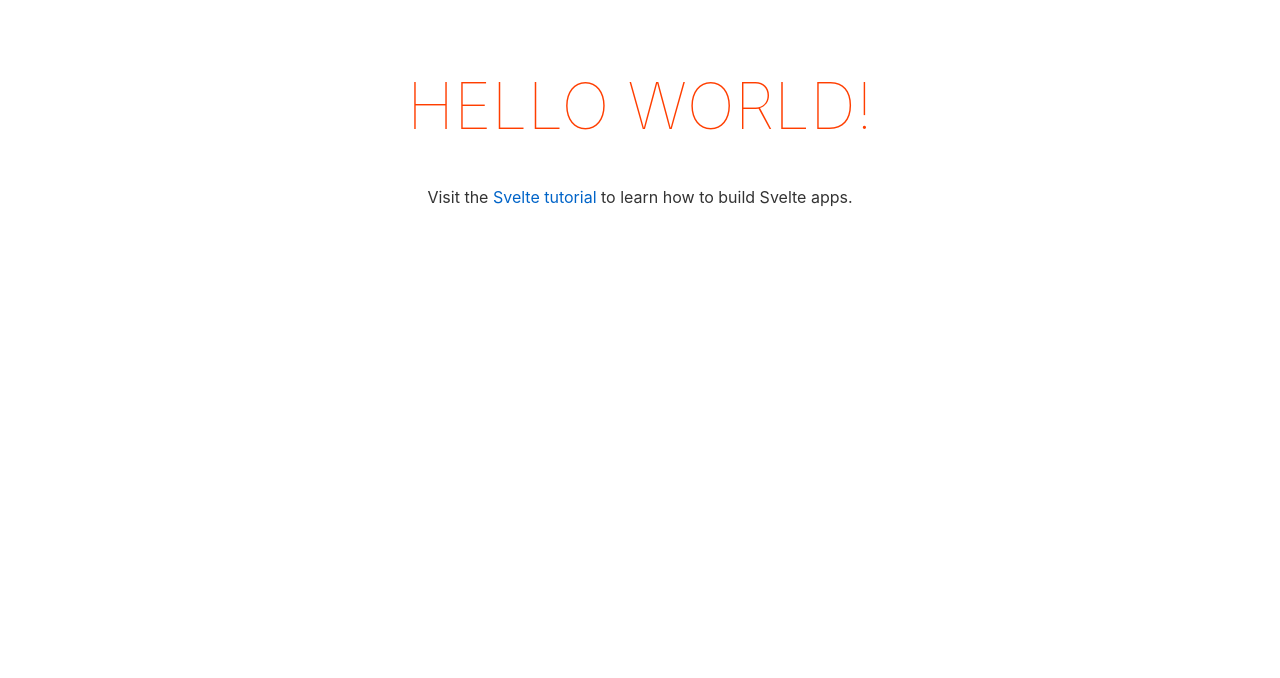
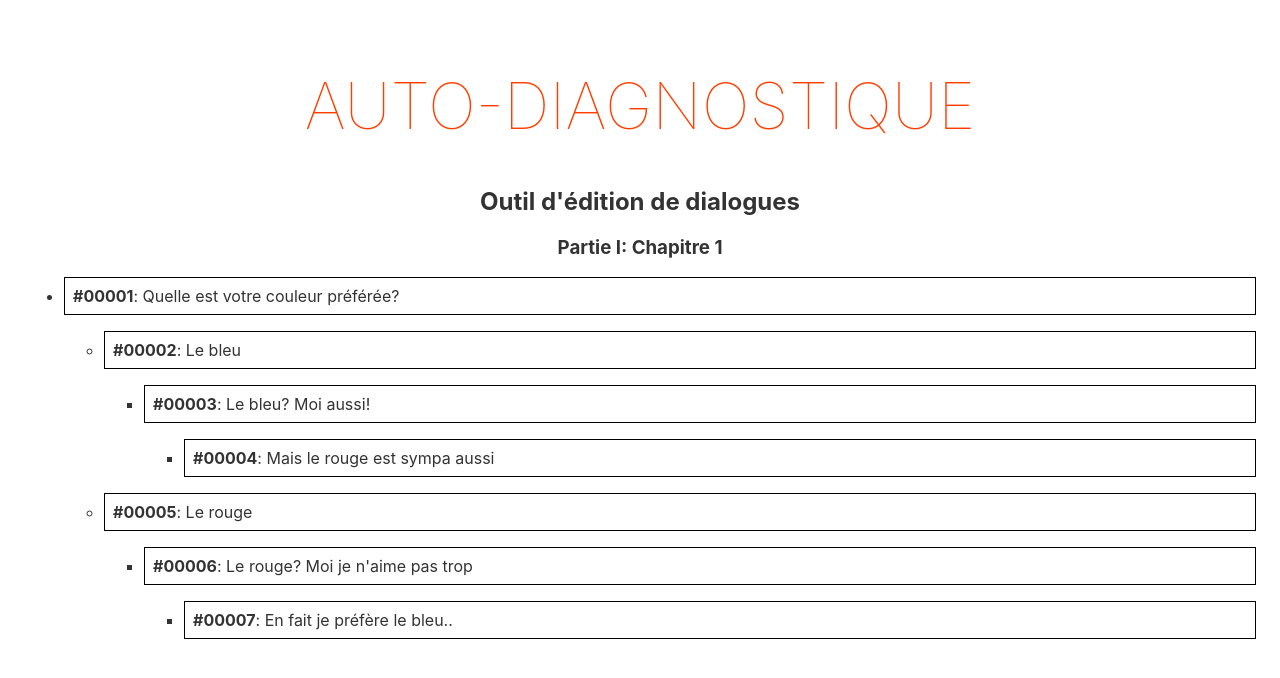
Before and after one commit to dvergeylen/autodiagnostic-backend, a Svelte app: page / in a window 1280 px wide. Shown: the top 678 px of the page. Built offline with nearby package versions, Linux system fonts and the light colour scheme.

Commit message:
feat: Added basic PoC
Hardcoded a basic dialog. Displaying it by browsing it recursively.

```diff
--- a/src/App.svelte
+++ b/src/App.svelte
@@ -1,10 +1,95 @@
 <script lang="ts">
-	export let name: string;
+import { identity } from "svelte/internal";
+import DialogNode from "./DialogNode.svelte";
+
+  export let gender: string;
+  export let language: string;
+
+  const scene: Scenario = {
+    metadata: {
+      part: 'I',
+      chapter: '1'
+    },
+    dialogNodes: {
+      1: {
+        text: {
+          fr: {
+            m: 'Quelle est votre couleur préférée?',
+            f: 'Quelle est votre couleur préférée?',
+          }
+        },
+        nextNodes: ['2', '5'],
+        isTerminal: false,
+        character: 'NPC1',
+      },
+      2: {
+        text: {
+          fr: 'Le bleu'
+        },
+        nextNodes: ['3'],
+        isTerminal: false,
+        character: 'Player',
+      },
+      3: {
+        text: {
+          fr: 'Le bleu? Moi aussi!'
+        },
+        nextNodes: ['4'],
+        isTerminal: false,
+        character: 'NPC1',
+      },
+      4: {
+        text: {
+          fr: 'Mais le rouge est sympa aussi'
+        },
+        nextNodes: ['8'],
+        isTerminal: false,
+        character: 'NPC1',
+      },
+      5: {
+        text: {
+          fr: 'Le rouge'
+        },
+        nextNodes: [6],
+        isTerminal: false,
+        character: 'Player',
+      },
+      6: {
+        text: {
+          fr: `Le rouge? Moi je n'aime pas trop`
+        },
+        nextNodes: ['7'],
+        isTerminal: false,
+        character: 'NPC1',
+      },
+      7: {
+        text: {
+          fr: 'En fait je préfère le bleu..'
+        },
+        nextNodes: ['8'],
+        isTerminal: false,
+        character: 'NPC1',
+      },
+      8: {
+        text: {
+          fr: 'A bientôt!'
+        },
+        nextNodes: [],
+        isTerminal: true,
+        character: 'Player',
+      }
+    }
+  }
 </script>
 
 <main>
-	<h1>Hello {name}!</h1>
-	<p>Visit the <a href="https://svelte.dev/tutorial">Svelte tutorial</a> to learn how to build Svelte apps.</p>
+	<h1>Auto-Diagnostique</h1>
+  <h2>Outil d'édition de dialogues</h2>
+  <h3>Partie {scene.metadata.part}: Chapitre {scene.metadata.chapter}</h3>
+
+  <ul>
+    <DialogNode {scene} id={1} dialogNode={scene.dialogNodes["1"]} {gender} {language}/>
+  </ul>
 </main>
 
 <style>
--- /dev/null
+++ b/src/DialogNode.svelte
@@ -0,0 +1,35 @@
+<script lang="ts">
+  export let language: string;
+  export let gender: string;
+  export let scene: Scenario;
+  export let id: number;
+  export let dialogNode: DialogNode;
+
+  const t = (text): string => {
+    return text?.[language]?.[gender] || text?.[language]?.m || text?.[language] || text.fr;
+  }
+
+  const normalizedId = `${'0'.repeat(5-String(id).length)}${id}`;
+</script>
+
+<li>
+  <p>
+    <strong>#{normalizedId}</strong>: {t(dialogNode.text)}
+  </p>
+  <ul>
+    {#each dialogNode.nextNodes as nodeId, i (i)}
+      {#if !scene.dialogNodes[nodeId].isTerminal}
+        <svelte:self id={nodeId} {scene} dialogNode={scene.dialogNodes[nodeId]} {gender} {language}/>
+      {/if}
+    {/each}
+  </ul>
+</li>
+
+<style>
+p {
+  list-style: none;
+  text-align: left;
+  border: 1px black solid;
+  padding: 0.5em;
+}
+</style>
--- a/src/main.ts
+++ b/src/main.ts
@@ -2,9 +2,10 @@ import App from './App.svelte';
 
 const app = new App({
 	target: document.body,
-	props: {
-		name: 'world'
-	}
+  props: {
+    language: 'fr',
+    gender: 'm',
+  }
 });
 
 export default app;
```
Also changed, not shown: src/global.d.ts (+42 -0 lines).
